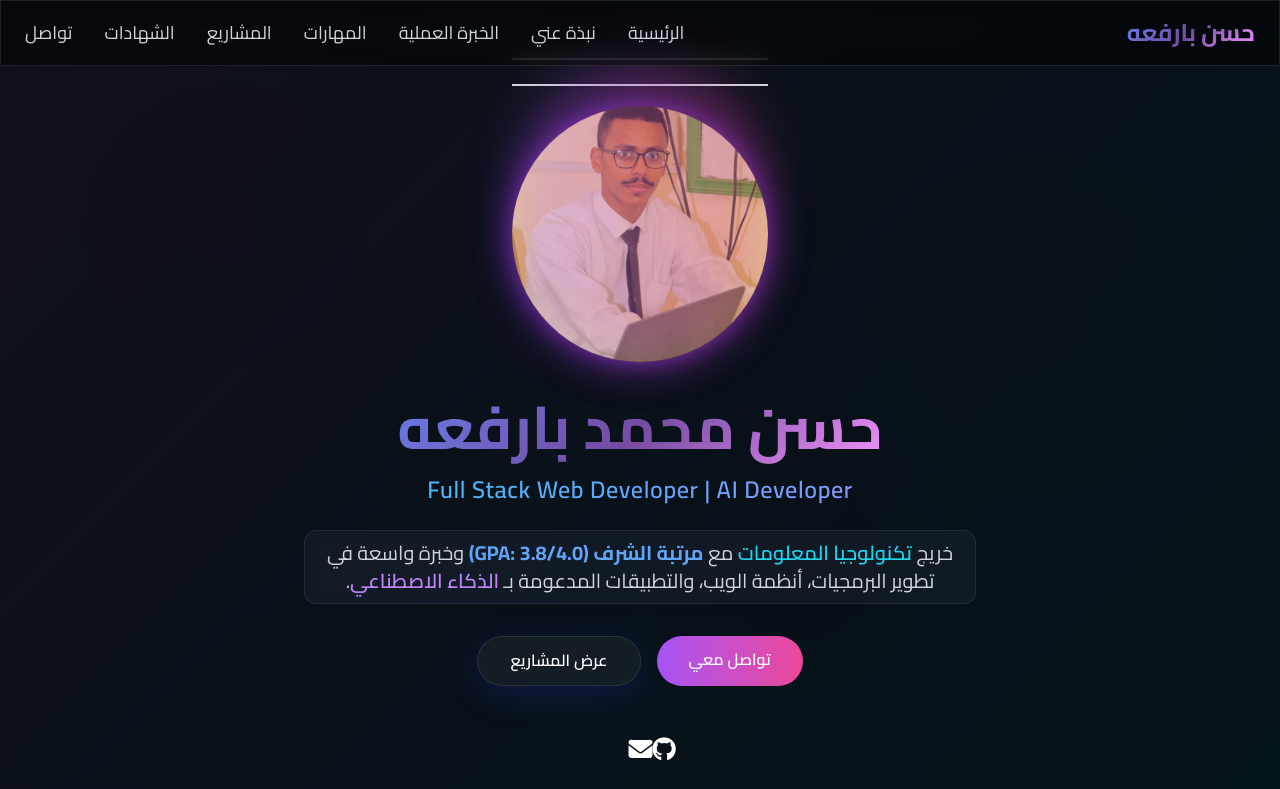
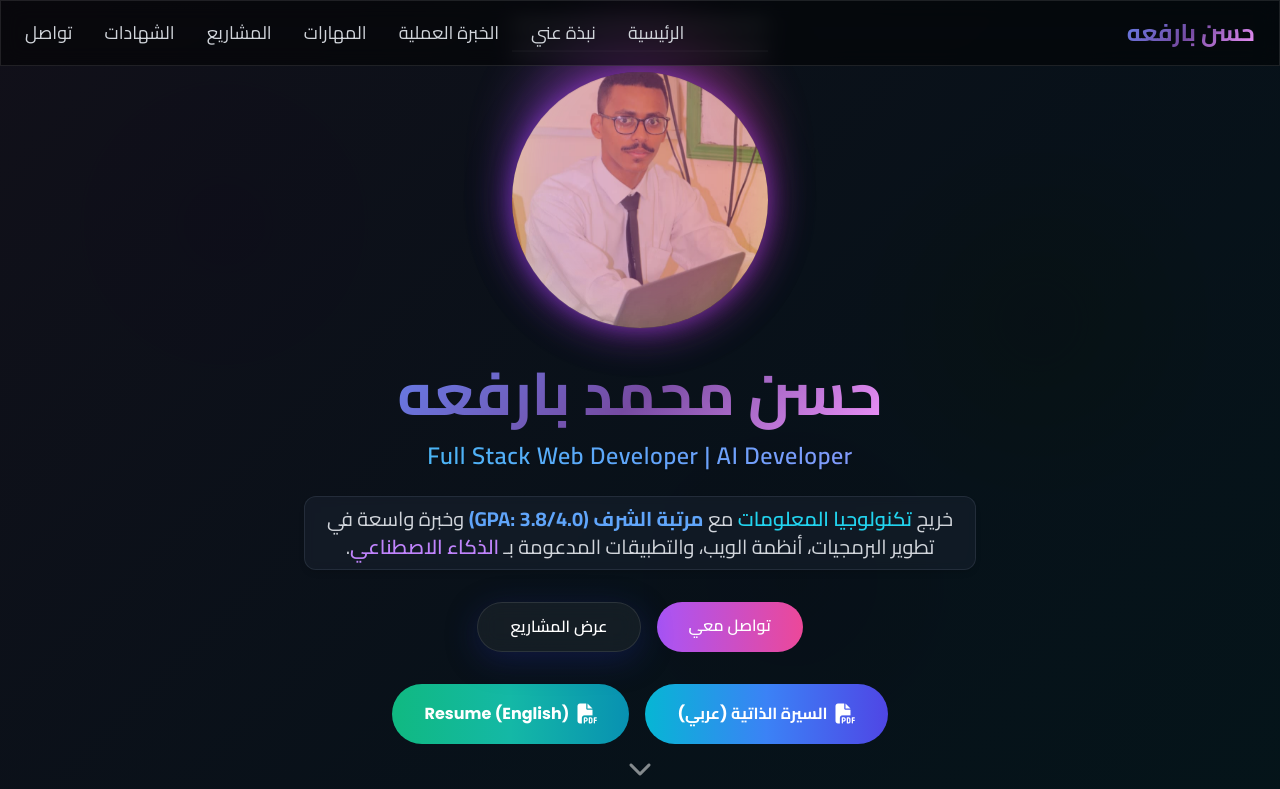
Before and after one commit to HassanY1010/MyBestProfile, a plain HTML site: page index.html in a window 1280 px wide. Shown: the top 789 px of the page. Drawn offline with nearby package versions, Linux system fonts and the light colour scheme.

Commit message:
Add resume download buttons to index.html
Added resume download buttons for Arabic and English versions.

```diff
--- a/index.html
+++ b/index.html
@@ -1226,6 +1226,20 @@
                     <a href="#projects"
                         class="px-6 py-2 md:px-8 md:py-3 glass rounded-full font-semibold hover:scale-105 transition-transform text-sm md:text-base">
                         عرض المشاريع
+                    </a>
+                </div>
+
+                <!-- Resume Download Buttons -->
+                <div class="mt-6 md:mt-8 flex flex-wrap justify-center gap-3 md:gap-4">
+                    <a href="project-videos/resume-ar.pdf" target="_blank"
+                        class="group px-6 py-3 md:px-8 md:py-4 bg-gradient-to-r from-cyan-500 via-blue-500 to-indigo-600 rounded-full font-bold hover:scale-105 hover:shadow-2xl hover:shadow-cyan-500/50 transition-all duration-300 text-sm md:text-base flex items-center gap-2">
+                        <i class="fas fa-file-pdf text-lg md:text-xl group-hover:animate-pulse"></i>
+                        <span>السيرة الذاتية (عربي)</span>
+                    </a>
+                    <a href="project-videos/resume-en.pdf" target="_blank"
+                        class="group px-6 py-3 md:px-8 md:py-4 bg-gradient-to-r from-emerald-500 via-teal-500 to-cyan-600 rounded-full font-bold hover:scale-105 hover:shadow-2xl hover:shadow-emerald-500/50 transition-all duration-300 text-sm md:text-base flex items-center gap-2">
+                        <i class="fas fa-file-pdf text-lg md:text-xl group-hover:animate-pulse"></i>
+                        <span>Resume (English)</span>
                     </a>
                 </div>
 
```
